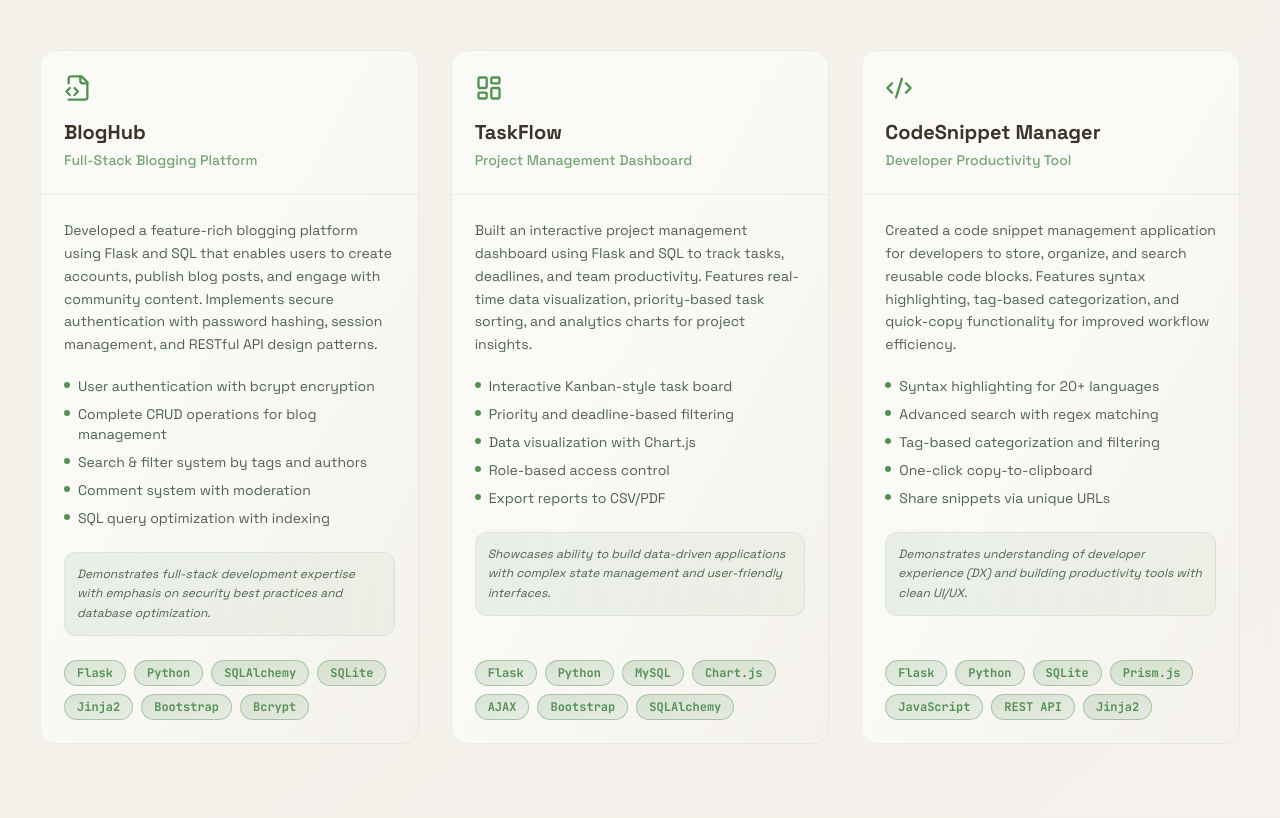
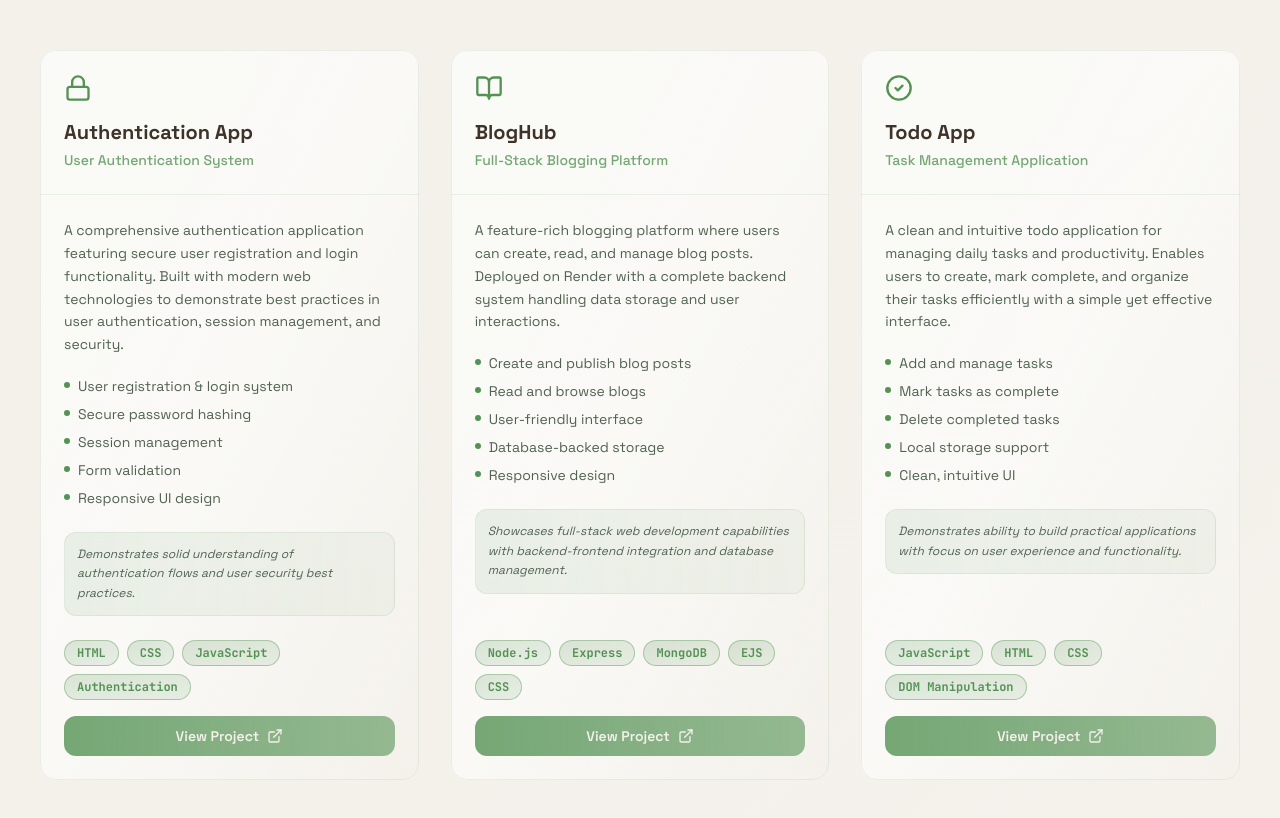
Before and after one commit to gopalan068/v0-portfolio-website, a Next.js app: page / in a window 1280 px wide. Shown: the part 2909-3727 px from the top of the page. Built offline with nearby package versions, Linux system fonts and the light colour scheme.

Commit message:
updated projects

```diff
--- a/components/projects-section.tsx
+++ b/components/projects-section.tsx
@@ -1,62 +1,62 @@
 "use client"
 
 import { useEffect, useRef, useState } from "react"
-import { FileCode2, LayoutDashboard, Code2 } from "lucide-react"
+import { ExternalLink, Lock, BookOpen, CheckCircle2 } from "lucide-react"
 
 const projects = [
   {
-    icon: FileCode2,
+    icon: Lock,
+    title: "Authentication App",
+    subtitle: "User Authentication System",
+    description:
+      "A comprehensive authentication application featuring secure user registration and login functionality. Built with modern web technologies to demonstrate best practices in user authentication, session management, and security.",
+    features: [
+      "User registration & login system",
+      "Secure password hashing",
+      "Session management",
+      "Form validation",
+      "Responsive UI design",
+    ],
+    tech: ["HTML", "CSS", "JavaScript", "Authentication"],
+    impact:
+      "Demonstrates solid understanding of authentication flows and user security best practices.",
+    link: "https://gopalan068.github.io/authentication-app/",
+  },
+  {
+    icon: BookOpen,
     title: "BlogHub",
     subtitle: "Full-Stack Blogging Platform",
     description:
-      "Developed a feature-rich blogging platform using Flask and SQL that enables users to create accounts, publish blog posts, and engage with community content. Implements secure authentication with password hashing, session management, and RESTful API design patterns.",
+      "A feature-rich blogging platform where users can create, read, and manage blog posts. Deployed on Render with a complete backend system handling data storage and user interactions.",
     features: [
-      "User authentication with bcrypt encryption",
-      "Complete CRUD operations for blog management",
-      "Search & filter system by tags and authors",
-      "Comment system with moderation",
-      "SQL query optimization with indexing",
+      "Create and publish blog posts",
+      "Read and browse blogs",
+      "User-friendly interface",
+      "Database-backed storage",
+      "Responsive design",
     ],
-    tech: ["Flask", "Python", "SQLAlchemy", "SQLite", "Jinja2", "Bootstrap", "Bcrypt"],
+    tech: ["Node.js", "Express", "MongoDB", "EJS", "CSS"],
     impact:
-      "Demonstrates full-stack development expertise with emphasis on security best practices and database optimization.",
-    github: "https://github.com/gopalan068/bloghub",
+      "Showcases full-stack web development capabilities with backend-frontend integration and database management.",
+    link: "https://blog-hub-if48.onrender.com/",
   },
   {
-    icon: LayoutDashboard,
-    title: "TaskFlow",
-    subtitle: "Project Management Dashboard",
+    icon: CheckCircle2,
+    title: "Todo App",
+    subtitle: "Task Management Application",
     description:
-      "Built an interactive project management dashboard using Flask and SQL to track tasks, deadlines, and team productivity. Features real-time data visualization, priority-based task sorting, and analytics charts for project insights.",
+      "A clean and intuitive todo application for managing daily tasks and productivity. Enables users to create, mark complete, and organize their tasks efficiently with a simple yet effective interface.",
     features: [
-      "Interactive Kanban-style task board",
-      "Priority and deadline-based filtering",
-      "Data visualization with Chart.js",
-      "Role-based access control",
-      "Export reports to CSV/PDF",
+      "Add and manage tasks",
+      "Mark tasks as complete",
+      "Delete completed tasks",
+      "Local storage support",
+      "Clean, intuitive UI",
     ],
-    tech: ["Flask", "Python", "MySQL", "Chart.js", "AJAX", "Bootstrap", "SQLAlchemy"],
+    tech: ["JavaScript", "HTML", "CSS", "DOM Manipulation"],
     impact:
-      "Showcases ability to build data-driven applications with complex state management and user-friendly interfaces.",
-    github: "https://github.com/gopalan068/taskflow",
-  },
-  {
-    icon: Code2,
-    title: "CodeSnippet Manager",
-    subtitle: "Developer Productivity Tool",
-    description:
-      "Created a code snippet management application for developers to store, organize, and search reusable code blocks. Features syntax highlighting, tag-based categorization, and quick-copy functionality for improved workflow efficiency.",
-    features: [
-      "Syntax highlighting for 20+ languages",
-      "Advanced search with regex matching",
-      "Tag-based categorization and filtering",
-      "One-click copy-to-clipboard",
-      "Share snippets via unique URLs",
-    ],
-    tech: ["Flask", "Python", "SQLite", "Prism.js", "JavaScript", "REST API", "Jinja2"],
-    impact:
-      "Demonstrates understanding of developer experience (DX) and building productivity tools with clean UI/UX.",
-    github: "https://github.com/gopalan068/codesnippet-manager",
+      "Demonstrates ability to build practical applications with focus on user experience and functionality.",
+    link: "https://github.com/gopalan068/todo-app",
   },
 ]
 
@@ -144,7 +144,7 @@ export function ProjectsSection() {
                 </p>
 
                 {/* Tech stack */}
-                <div className="mt-auto flex flex-wrap gap-2">
+                <div className="mt-auto flex flex-wrap gap-2 mb-4">
                   {project.tech.map((t, idx) => (
                     <span
                       key={t}
@@ -156,6 +156,17 @@ export function ProjectsSection() {
                     </span>
                   ))}
                 </div>
+
+                {/* View Project Button */}
+                <a
+                  href={project.link}
+                  target="_blank"
+                  rel="noopener noreferrer"
+                  className="flex items-center justify-center gap-2 w-full rounded-lg bg-gradient-to-r from-primary/80 to-primary/60 hover:from-primary hover:to-primary/80 text-primary-foreground px-4 py-2.5 font-semibold text-sm transition-all duration-300 hover:shadow-lg"
+                >
+                  View Project
+                  <ExternalLink size={16} />
+                </a>
               </div>
               </div>
             </div>
```
